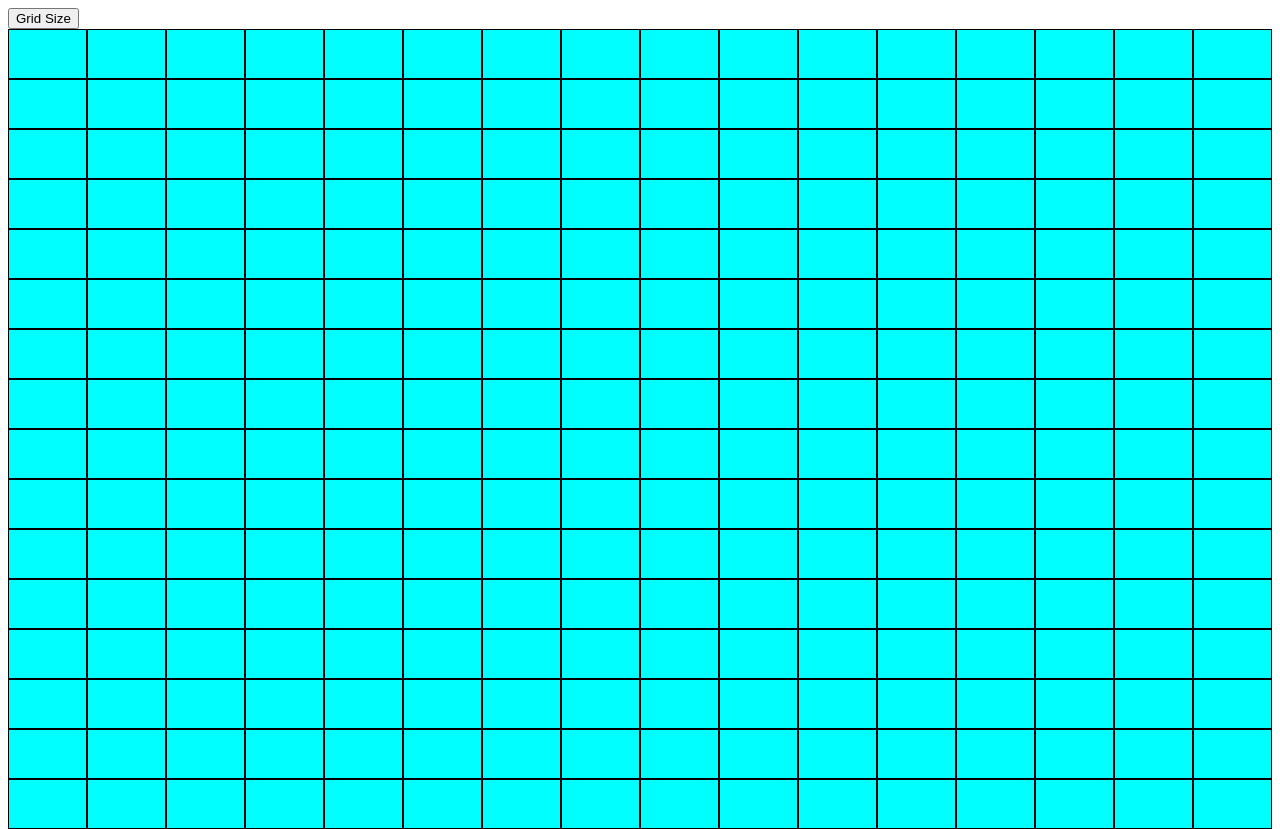
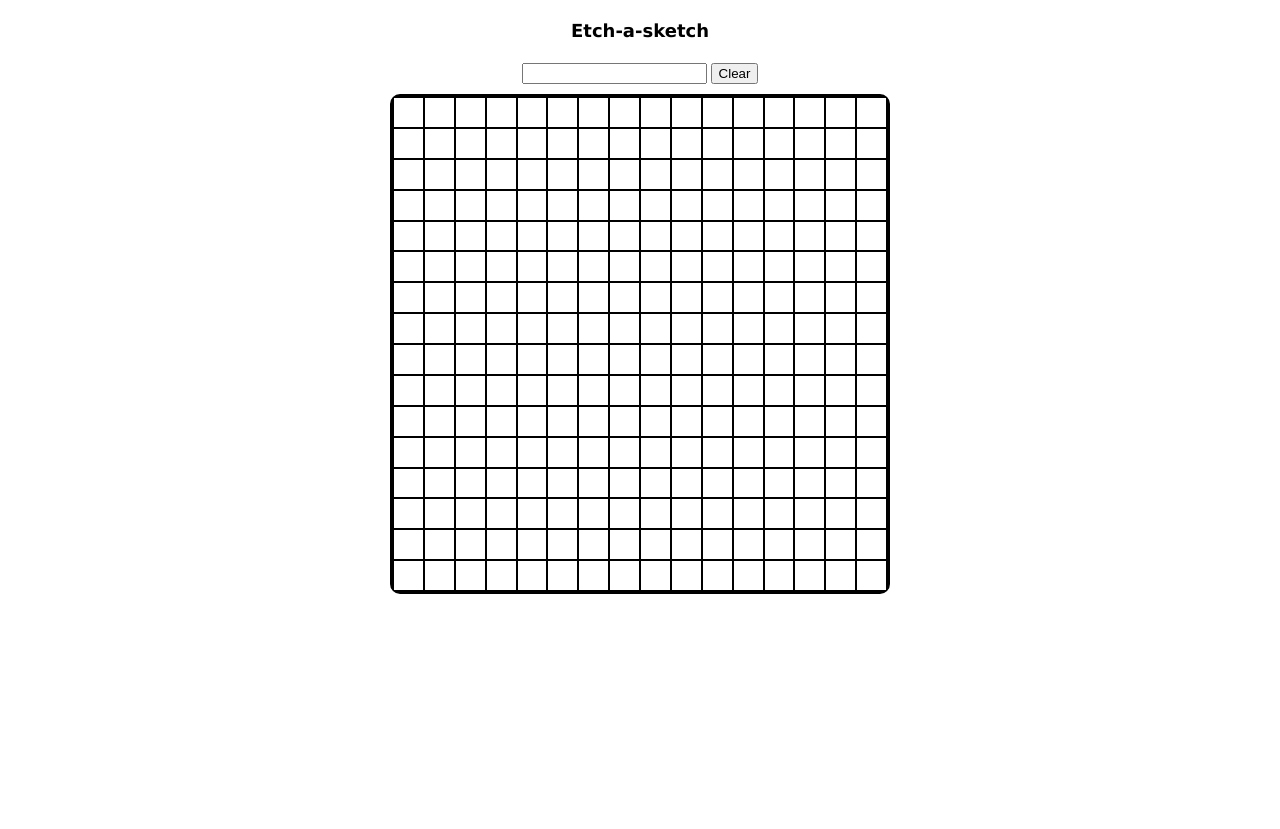
Before and after one commit to MarshallGitHub97/etch-a-sketch, a plain HTML site: page index.html in a window 1280 px wide. After the commit the page ends 800 px from the top, so only its background shows below. Drawn offline with Linux system fonts and the light colour scheme.

Commit message:
Refactor Code for etch a Sketch

```diff
--- a/index.html
+++ b/index.html
@@ -7,7 +7,11 @@
     <link rel="stylesheet" href="styles.css">
 </head>
 <body>
-    <button>Grid Size</button>
+    <h1>Etch-a-sketch</h1>
+    <div class="buttons">
+        <input class="grid-size" type="number">
+        <button class="clear-all">Clear</button>
+    </div>
     <div class="container"></div>
     <script src="script.js"></script>
 </body>
--- a/script.js
+++ b/script.js
@@ -1,26 +1,48 @@
+const DEFAULT_GRID_SIZE = 16;
 
 const container = document.querySelector(".container");
-let gridSize = 16;
+const clearBtn = document.querySelector(".clear-all")
+const sizeValue = document.querySelector(".grid-size")
 
-for(let i = 0; i < gridSize * gridSize; i++){
-    const newDiv = document.createElement("div");
-    newDiv.classList = "squareDiv";
-    container.appendChild(newDiv);
-}
+clearBtn.onclick = () => {
+        document.querySelectorAll(".squareDiv").forEach((div) => {
+        div.style.background = clearAllColor();
+    });
+};
+sizeValue.oninput = (e) => setGridSize(e.target.value);
 
-document.querySelector("button").addEventListener("click", () => {
-    gridSize = prompt("What Grid Size do you want to Choose ?");
-    gridSize = Number(gridSize);
+setGridSize(DEFAULT_GRID_SIZE);
+
+function setGridSize(gridSize){
 
     while (container.hasChildNodes()) {
         container.removeChild(container.firstChild);
     }
 
-    for(let i = 0; i < gridSize*gridSize; i++){
-    const newDiv = document.createElement("div");
-    newDiv.classList = "squareDiv";
-    let newWidth = 100 / gridSize ;
-    newDiv.style.width = newWidth + "%";
-    container.appendChild(newDiv);
+    for(let i = 0; i < gridSize * gridSize; i++){
+        const newDiv = document.createElement("div");
+        newDiv.classList = "squareDiv";
+        let newWidth = 100 / gridSize ;
+        newDiv.style.width = newWidth + "%";
+
+        newDiv.addEventListener("mouseover", () => {
+            newDiv.style.background = setRandomRGBColor();
+        });
+
+        container.appendChild(newDiv);
+    }
+};
+
+function setRandomRGBColor() {
+    let randomRed = Math.floor(Math.random() * 255);
+    let randomBlue =  Math.floor(Math.random() * 255);
+    let randomGreen = Math.floor(Math.random() * 255);
+    return `rgb(${randomRed}, ${randomBlue}, ${randomGreen})`
 }
-})
+
+function clearAllColor() {
+    let randomRed = 255;
+    let randomBlue =  255;
+    let randomGreen = 255;
+    return `rgb(${randomRed}, ${randomBlue}, ${randomGreen})`
+}
--- a/styles.css
+++ b/styles.css
@@ -4,20 +4,32 @@
 html,
 body {
     height: 100%;
+    display: flex;
+    flex-direction: column;
+    align-items: center;
+    gap: 10px;
 }
+h1{
+    font-size: large;
+    font-weight: bolder;
+    font-family: Verdana, Geneva, Tahoma, sans-serif;
+}
+
 .container{
     display: flex;
     flex-wrap: wrap;
-    width: 100%;
-    height: 100%;
-    background-color: aqua;
+    width: 500px;
+    height: 500px;
+    background-color: white;
+    border: 3px solid black;
+    border-radius: 10px;
 }
 
 .squareDiv{
     width: 6.25%;
     flex: 1 0 auto;
     border: 1px solid black;
+    opacity: 1.0;
+    filter: brightness(1);
+    background: white;
 }
-.squareDiv:hover{
-    background-color: red;
-}
```
